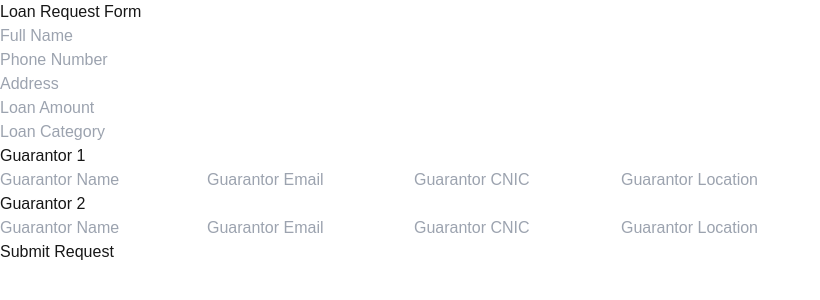
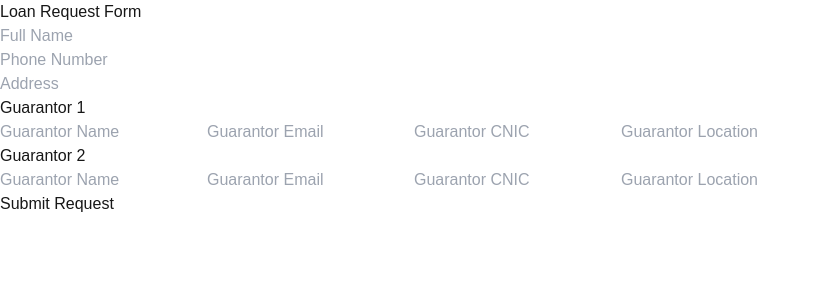
Before and after one commit to AbdulRehmanT/Saylani-Microfinance-App-Hackathon, a Next.js app: page /loan-request in a window 1280 px wide. Shown: the top 300 px of the page, without its empty margins (0-820 px from the left). Built offline with nearby package versions, Linux system fonts and the light colour scheme.

Commit message:
loan request

```diff
--- a/src/components/loan-request-form.jsx
+++ b/src/components/loan-request-form.jsx
@@ -74,29 +74,6 @@ const LoanRequestForm = () => {
             />
           </div>
 
-          {/* Loan Information */}
-          <div>
-            <input
-              type="number"
-              name="loanAmount"
-              value={formData.loanAmount}
-              onChange={handleChange}
-              className="p-2 border border-gray-300 rounded-lg w-full"
-              placeholder="Loan Amount"
-              required
-            />
-          </div>
-          <div>
-            <input
-              type="text"
-              name="loanCategory"
-              value={formData.loanCategory}
-              onChange={handleChange}
-              className="p-2 border border-gray-300 rounded-lg w-full"
-              placeholder="Loan Category"
-              required
-            />
-          </div>
 
           {/* Guarantor Information */}
           {formData.guarantors.map((guarantor, index) => (
```
